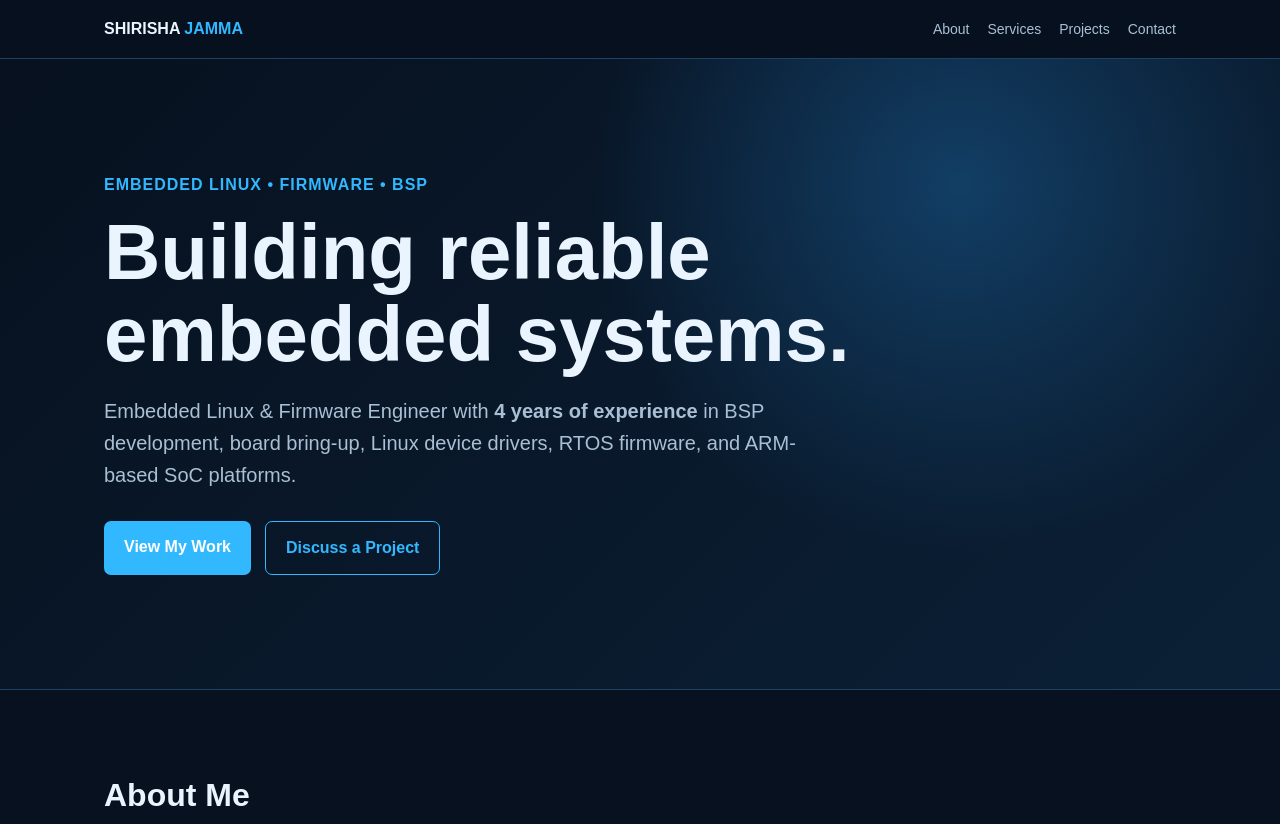
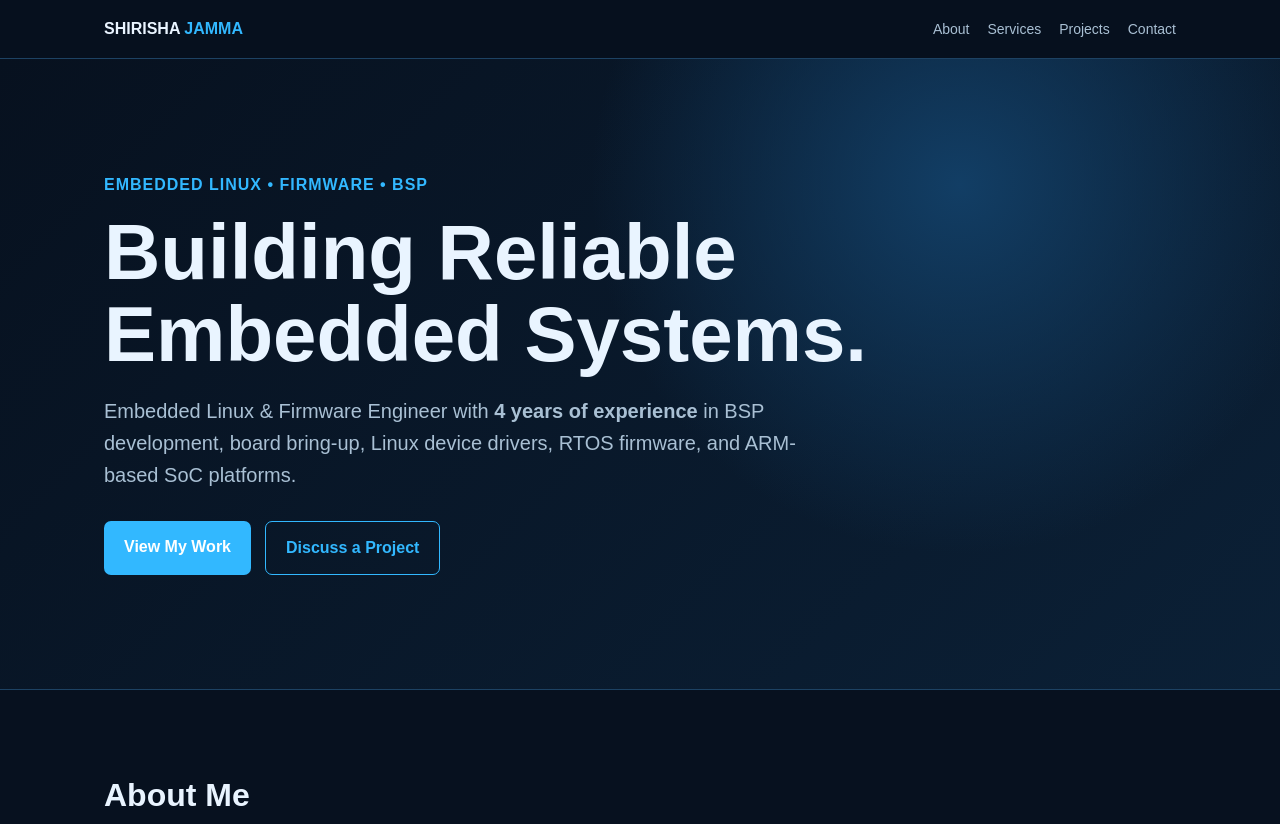
Before and after one commit to ShirishaJamma/SJ, a plain HTML site: page index.html in a window 1280 px wide. Shown: the top 824 px of the page. Drawn offline with Linux system fonts and the light colour scheme.

Commit message:
Correct capitalization in hero header

```diff
--- a/index.html
+++ b/index.html
@@ -18,7 +18,7 @@ section{border-top:1px solid var(--line)}h2{font-size:32px;margin:0 0 10px} .lea
 </head>
 <body>
 <nav><div class="nav"><div class="brand">SHIRISHA <span>JAMMA</span></div><div><a href="#about">About</a><a href="#services">Services</a><a href="#projects">Projects</a><a href="#contact">Contact</a></div></div></nav>
-<header class="hero"><div class="wrap"><div class="tag">Embedded Linux • Firmware • BSP</div><h1>Building reliable<br>embedded systems.</h1><p>Embedded Linux & Firmware Engineer with <b>4 years of experience</b> in BSP development, board bring-up, Linux device drivers, RTOS firmware, and ARM-based SoC platforms.</p><div class="buttons"><a class="btn primary" href="#projects">View My Work</a><a class="btn secondary" href="mailto:shirisha.jamma.in@gmail.com">Discuss a Project</a></div></div></header>
+<header class="hero"><div class="wrap"><div class="tag">Embedded Linux • Firmware • BSP</div><h1>Building Reliable<br>Embedded Systems.</h1><p>Embedded Linux & Firmware Engineer with <b>4 years of experience</b> in BSP development, board bring-up, Linux device drivers, RTOS firmware, and ARM-based SoC platforms.</p><div class="buttons"><a class="btn primary" href="#projects">View My Work</a><a class="btn secondary" href="mailto:shirisha.jamma.in@gmail.com">Discuss a Project</a></div></div></header>
 <section id="about"><div class="wrap"><h2>About Me</h2><p class="lead">I develop low-level software for embedded products—from board bring-up and boot configuration to Linux drivers, firmware, peripheral integration, and debugging. I work with ARM Cortex-A and Cortex-M platforms, Embedded Linux, Yocto Project, FreeRTOS, and Embedded C.</p><div class="grid two"><div class="card"><h3>Current Role</h3><p><b>MosChip Technologies</b><br>Embedded Linux / Firmware Engineer</p><p>Supporting a high-performance ARM processor and supercomputing platform program through BSP and boot integration, board validation, low-level software support, and hardware-software bring-up.</p></div><div class="card"><h3>Previous Experience</h3><p><b>iLensys Technologies</b><br>Embedded Linux / Firmware Engineer</p><p>Worked on Yocto BSP development, STM32 firmware, board bring-up, Device Tree, U-Boot, Linux drivers, and RTOS-based medical-device systems.</p></div></div></div></section>
 <section id="services"><div class="wrap"><h2>Services</h2><div class="grid"><div class="card"><h3>Embedded Linux & BSP</h3><p>Yocto images, recipes, meta-layers, SDK/toolchains, U-Boot, Device Tree, boot flow, eMMC/SD boot, and board bring-up.</p></div><div class="card"><h3>Drivers & Integration</h3><p>Linux kernel modules and drivers for UART, SPI, I2C, GPIO, timers, sensors, and peripheral validation.</p></div><div class="card"><h3>Firmware & RTOS</h3><p>STM32 firmware, FreeRTOS, sensor integration, ADC/PWM, PID control, motor control, displays, and RS-485 communication.</p></div></div></div></section>
 <section id="projects"><div class="wrap"><h2>Featured Projects</h2><div class="grid"><div class="card"><h3>Data Taker</h3><p><b>STM32MP257F | Cortex-A35 + M33</b></p><ul><li>Board bring-up and peripheral validation.</li><li>Customized Yocto images, SDKs, recipes, and package integration.</li><li>Device Tree changes for DDR, PMIC, and peripherals.</li><li>U-Boot and boot-flow customization.</li><li>UART, SPI, I2C, and 82C54 Linux drivers.</li><li>RemoteProc/RPMsg communication and Zephyr integration.</li></ul></div><div class="card"><h3>IVF Benchtop Incubator</h3><p><b>STM32H7 | FreeRTOS | PID Control</b></p><ul><li>Real-time chamber-control firmware with task scheduling.</li><li>PID control for temperature, humidity, CO₂, and O₂.</li><li>Sensor calibration, alarms, and fault handling.</li><li>RS-485 controller-to-display communication.</li><li>CSI camera monitoring and GUI integration.</li></ul></div><div class="card"><h3>ARM Processor Platform</h3><p><b>MosChip Technologies | Ongoing</b></p><ul><li>Embedded Linux platform integration for a high-performance ARM processor program.</li><li>BSP and boot integration, board validation, and debugging.</li><li>Hardware-software bring-up and system-level validation.</li></ul><p class="note">Public description only; confidential customer and chip details are not included.</p></div></div></div></section>
```
